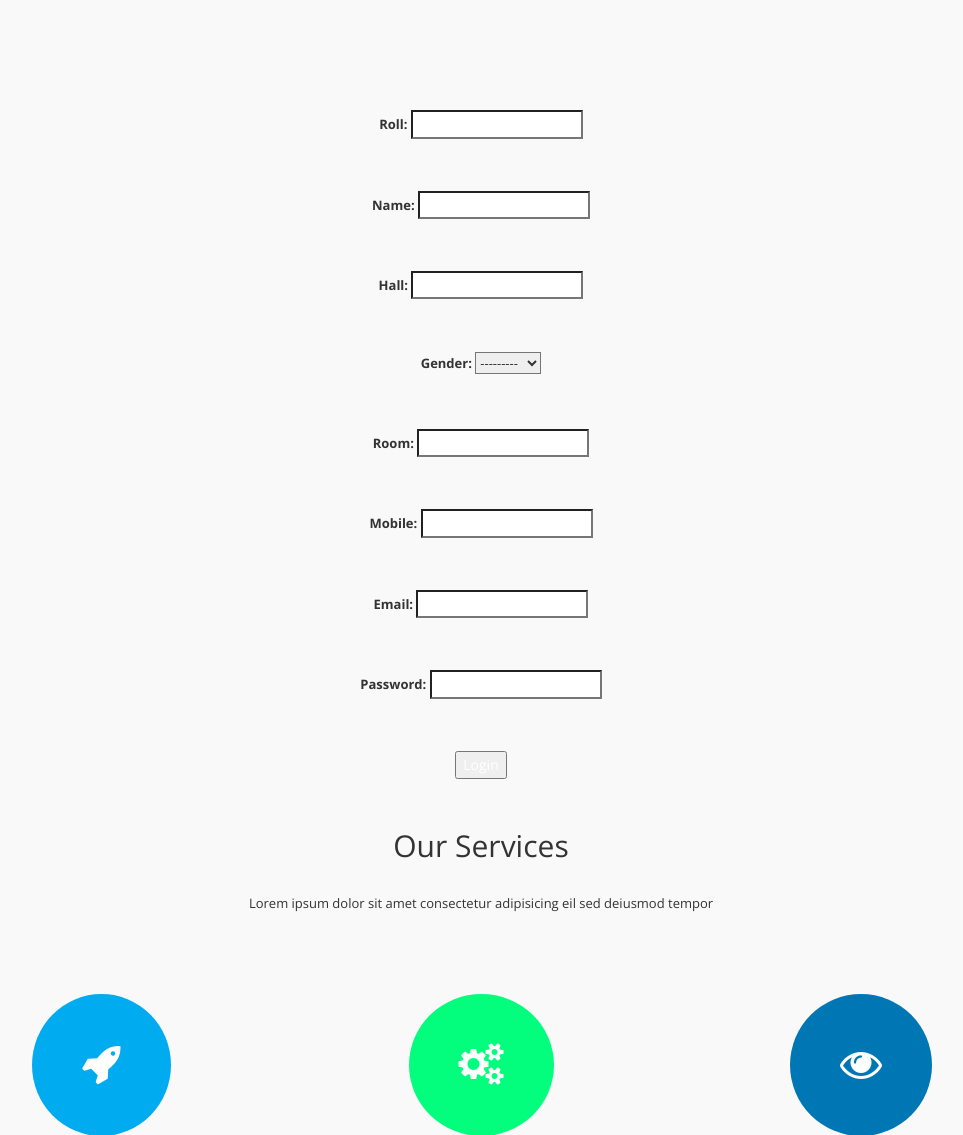
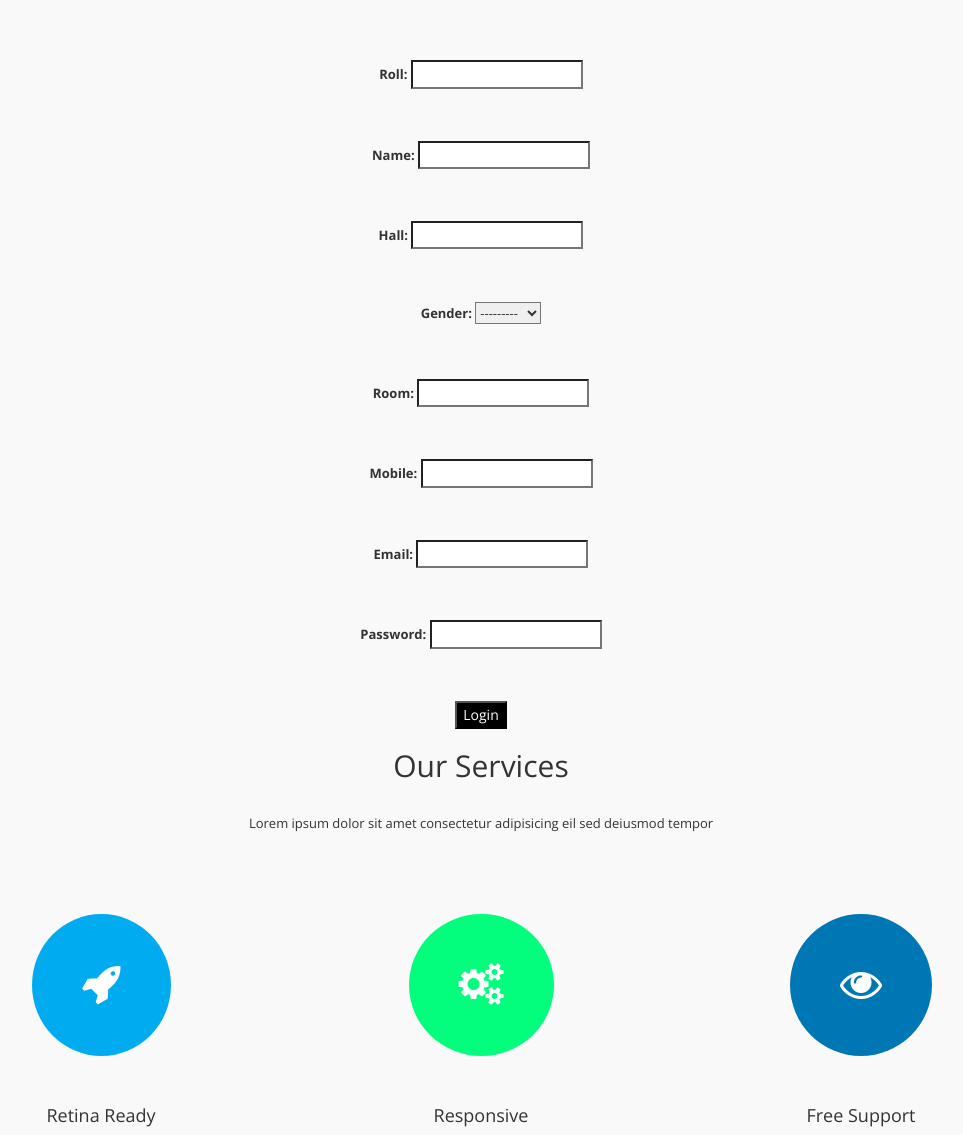
Before and after one commit to E-Complaint/e_complaint, a Django app: page /register/ in a window 1280 px wide. Shown: the part 97-1232 px from the top of the page, without its empty margins (159-1122 px from the left). Run offline with Django 3.2, Linux system fonts and the light colour scheme; some libraries are stand-ins or nearby versions.

Commit message:
CSS Login Form

```diff
--- a/complaint/templates/complaint/services.html
+++ b/complaint/templates/complaint/services.html
@@ -4,6 +4,11 @@
   <head>
 
     {% block head %}
+    <style >
+    	.login {
+    		background-color: black;
+    	}
+    </style>
 	{% endblock %}
   </head>
   <body>
@@ -14,15 +19,15 @@
 			<div class="text-center">
 				<div class="services-box">
 					<div class="wow bounceInDown" data-wow-offset="0" data-wow-delay="0.3s">
-						<p>
+						<h8>
 							<form method="POST">
 							{% csrf_token %}
 							<table bgcolor="black">
 								{{form.as_p}}
 							</table>
-							<input type="submit" value="Login">
+							<input type="submit"  value="Login" class="login">
 							</form>
-						</p>
+						</h8>
 						<h2>Our Services</h2>
 					</div>
 					<div class="wow bounceInDown" data-wow-offset="0" data-wow-delay="0.6s">
```
